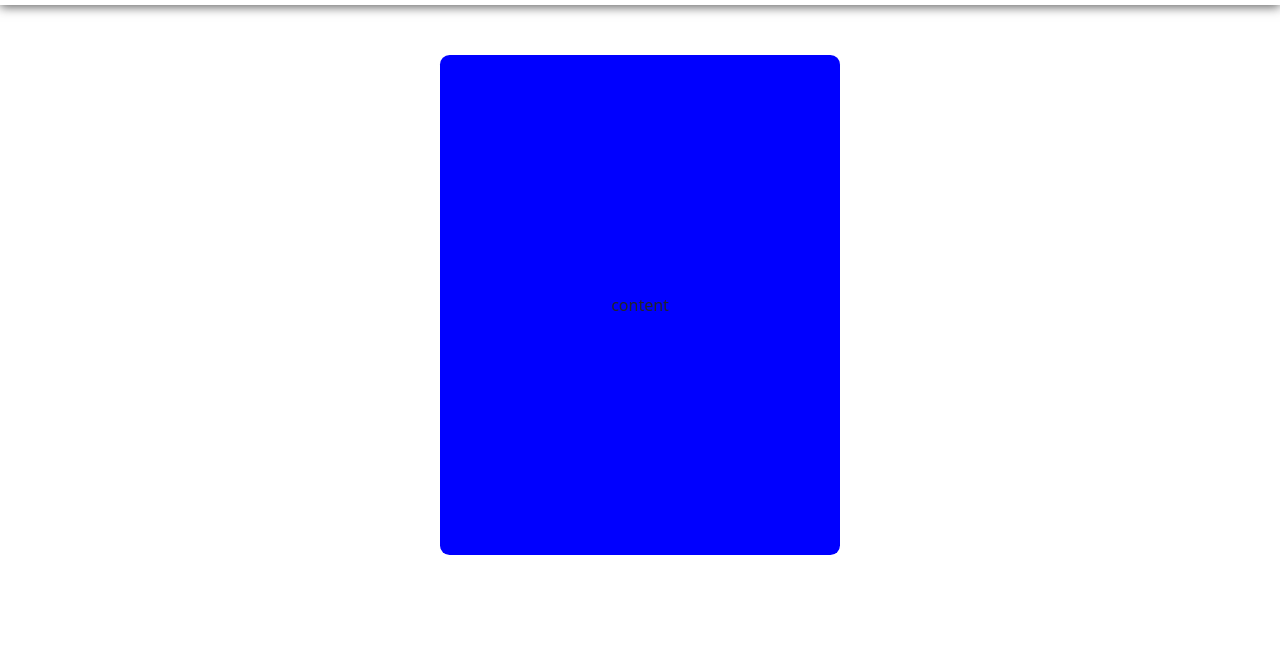
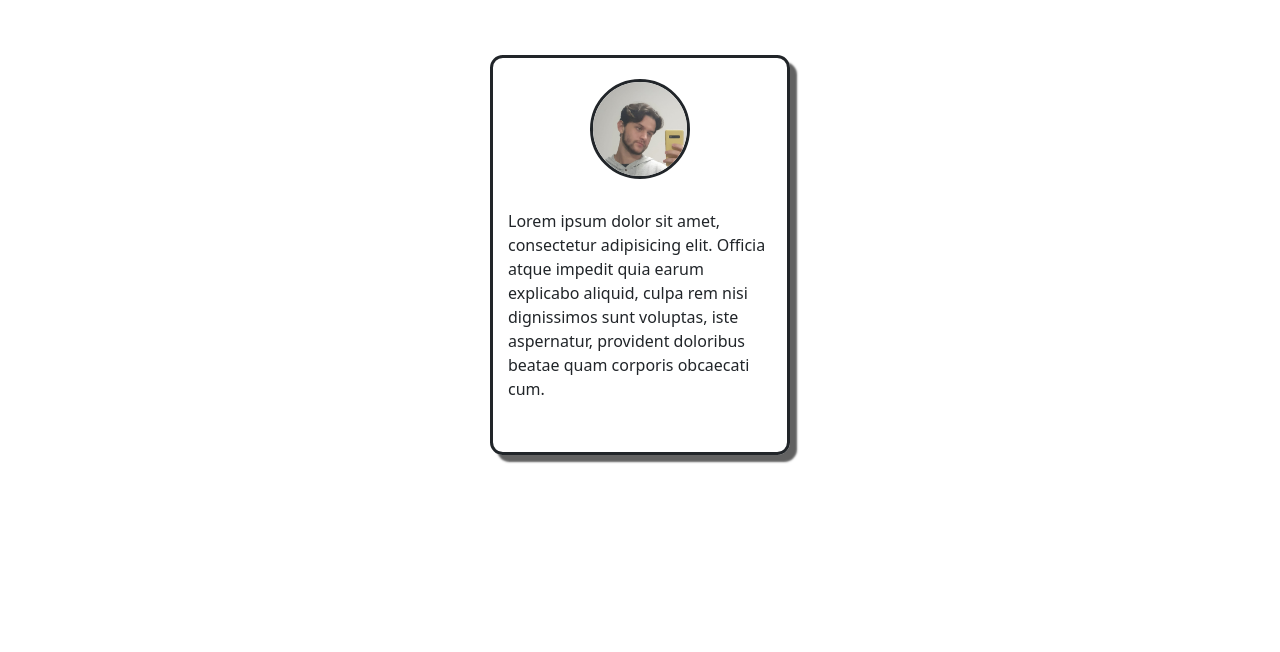
Before and after one commit to JoaoMario17/Curriculo_Online, a website: page public/pages/index.html in a window 1280 px wide. Shown: the part 124-776 px from the top of the page. Drawn offline with nearby package versions, Linux system fonts and the light colour scheme.

Commit message:
profile widget

```diff
--- a/public/css/custom.css
+++ b/public/css/custom.css
@@ -1,3 +1,15 @@
+/*Landing*/
+#landing-present {
+    width: 100%;
+    height: 500px;
+
+}
+
+/*Header*/
+.navbar {
+    background: transparent;
+}
+
 .container-fluid #navbarNav {
     justify-content:flex-end;
     margin-right: 24px;
@@ -8,60 +20,50 @@
     margin-bottom: -5   px;
 }
 
-.nav_shadow {
-    box-shadow: 0px 2px 10px rgba(50, 50, 50, 0.77);
-}
-
 .container-fluid #navbarNav .navbar-nav li{
     margin-right: 25px;
     margin-left: 25px;
 }
 
+/*Prfile box*/
+#profile-box {
+    display: flex;
+    flex-direction: column;
+    align-items: center;
+    justify-content: center;
 
-.box-template_blue {
+    width: 300px;
+    height: 400px;
 
+    margin-top: 50px;
+
+    border-radius: 0.8rem;
+    border: 3px solid;
+
+    box-shadow: 7px 7px 2px rgba(50, 50, 50, 0.77);
+}
+
+#profile-picture {
     display: flex;
     align-items: center;
     justify-content: center;
 
-    width: 400px;
-    height: 500px;
+    margin-bottom: 15px;
 
-    margin: 50px;
+    width: 100px;
+    height: 100px;
 
-    background-color: blue;
-
-    border-radius: 0.6rem;
+    border-radius: 50px;
 }
 
-.box-template_red {
+#profile-picture img {
+    width: 100px;
+    height: 100px;
 
-    display: flex;
-    align-items: center;
-    justify-content: center;
-
-    width: 400px;
-    height: 500px;
-
-    margin: 50px;
-
-    background-color: red;
-
-    border-radius: 0.6rem;
+    border-radius: 50px;
+    border: 3px solid;
 }
 
-.box-template_yellow {
-
-    display: flex;
-    align-items: center;
-    justify-content: center;
-
-    width: 400px;
-    height: 500px;
-
-    margin: 50px;
-
-    background-color: yellow;
-
-    border-radius: 0.6rem;
+.profile-text-container {
+    padding: 15px;
 }
--- a/public/css/global.css
+++ b/public/css/global.css
@@ -1,3 +1,11 @@
 #header {
     width: 100%;
 }
+
+.widget-container {
+    display: flex;
+
+    flex-direction: column;
+    align-items: center;
+    justify-content: center;
+}
--- a/public/pages/index.html
+++ b/public/pages/index.html
@@ -12,10 +12,12 @@
   </head>
   <body>
 
-    <!--HEADER-->
-    <div id="header">
+    <!--LANDING PRESENTATION-->
+    <div id="landing-present">
+      <!--HEADER-->
+      <div id="header">
         <div id="container">
-            <nav class="navbar navbar-expand-lg navbar-light nav_shadow">
+            <nav class="navbar navbar-expand-lg navbar-light">
                 <div class="container-fluid">
                   <a class="navbar-brand" href="#">
                       <img src="../assets/desenhando.svg" alt="testing_logo" class="img-fluid">
@@ -35,32 +37,34 @@
                       </li>
                       <li class="nav-item">
                         <a class="nav-link" href="#">Portifolio</a>
-                      </li>
+                     </li>
                     </ul>
                   </div>
 
                 </div>
               </nav>
         </div>
-    </div>
-    <!--HEADER-->
+      </div>
+      <!--//HEADER-->
 
-    <div id="container">
-        <div class="display-flex-container">
-
-            <div class="box-template_blue">
-                content
+      <div class="widget-container">
+        <div id="profile-box">
+            <div id="profile-picture">
+              <img src="../assets/Profile_picture.jpeg" alt="#">
             </div>
 
-            <div class="box-template_yellow">
-                content
-            </div>
-
-            <div class="box-template_red">
-                content
+            <div class="profile-text-container">
+              <p>Lorem ipsum dolor sit amet, consectetur adipisicing elit. Officia atque impedit quia earum explicabo aliquid, culpa rem nisi dignissimos sunt voluptas, iste aspernatur, provident doloribus beatae quam corporis obcaecati cum.</p>
             </div>
         </div>
+      </div>
+
+
+
     </div>
+    <!--//LANDING PRESENTATION-->
+
+
 
     <script src="https://cdn.jsdelivr.net/npm/@popperjs/core@2.9.2/dist/umd/popper.min.js" integrity="sha384-IQsoLXl5PILFhosVNubq5LC7Qb9DXgDA9i+tQ8Zj3iwWAwPtgFTxbJ8NT4GN1R8p" crossorigin="anonymous"></script>
     <script src="https://cdn.jsdelivr.net/npm/bootstrap@5.0.1/dist/js/bootstrap.min.js" integrity="sha384-Atwg2Pkwv9vp0ygtn1JAojH0nYbwNJLPhwyoVbhoPwBhjQPR5VtM2+xf0Uwh9KtT" crossorigin="anonymous"></script>
```
Also changed, not shown: public/assets/Profile_picture.jpeg (added).
